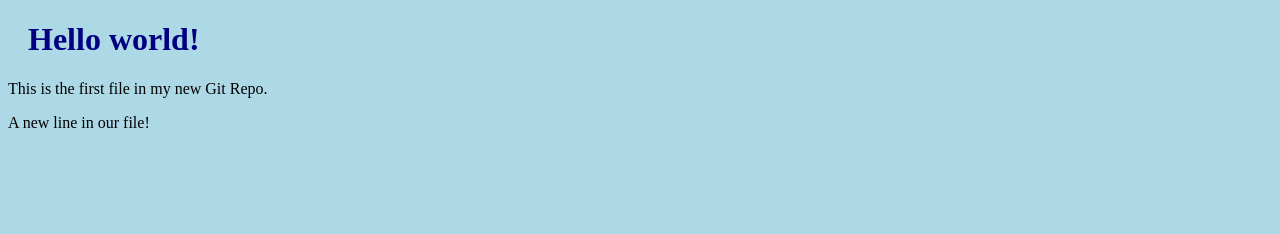
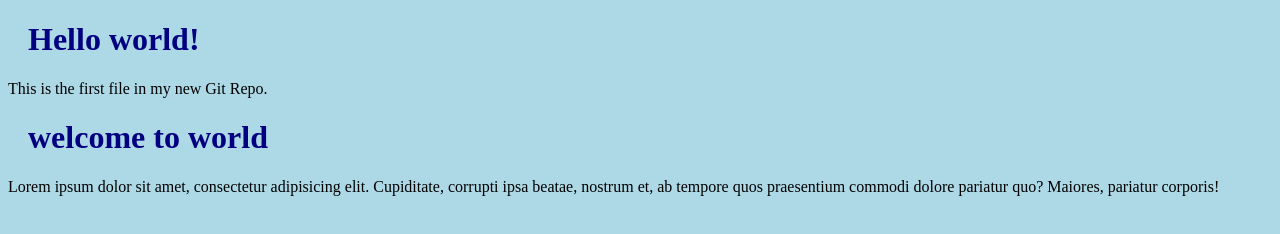
Before and after one commit to gyanurais/testproject, a plain HTML site: page index.html in a window 1280 px wide. Drawn offline with Linux system fonts and the light colour scheme.

Commit message:
Added text to Hello World

```diff
--- a/index.html
+++ b/index.html
@@ -10,6 +10,7 @@
 <body>
     <h1>Hello world!</h1>
     <p>This is the first file in my new Git Repo.</p>
-    <p>A new line in our file!</p>
+    <h1>welcome to world</h1>
+    <p>Lorem ipsum dolor sit amet, consectetur adipisicing elit. Cupiditate, corrupti ipsa beatae, nostrum et, ab tempore quos praesentium commodi dolore pariatur quo? Maiores, pariatur corporis!</p>
 </body>
 </html>
```
